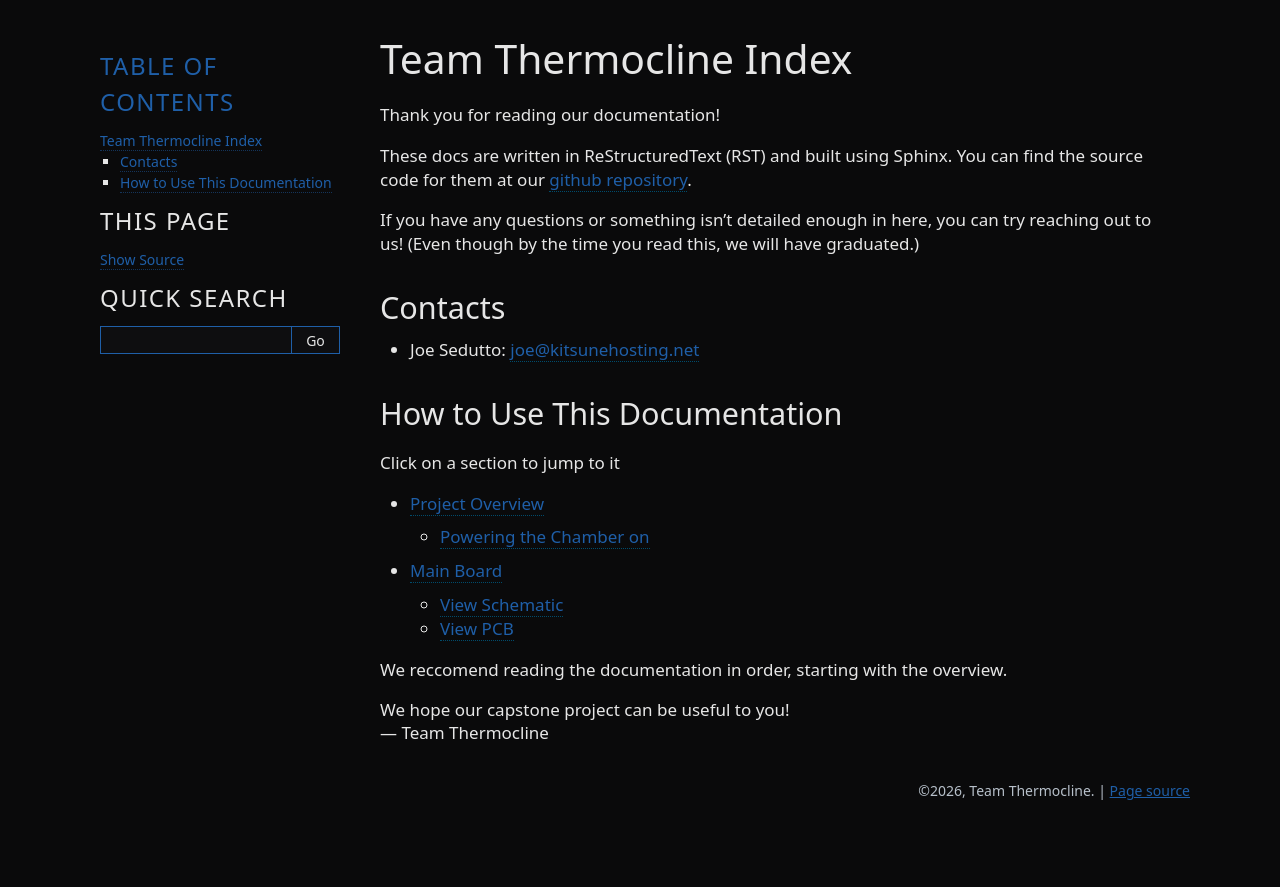
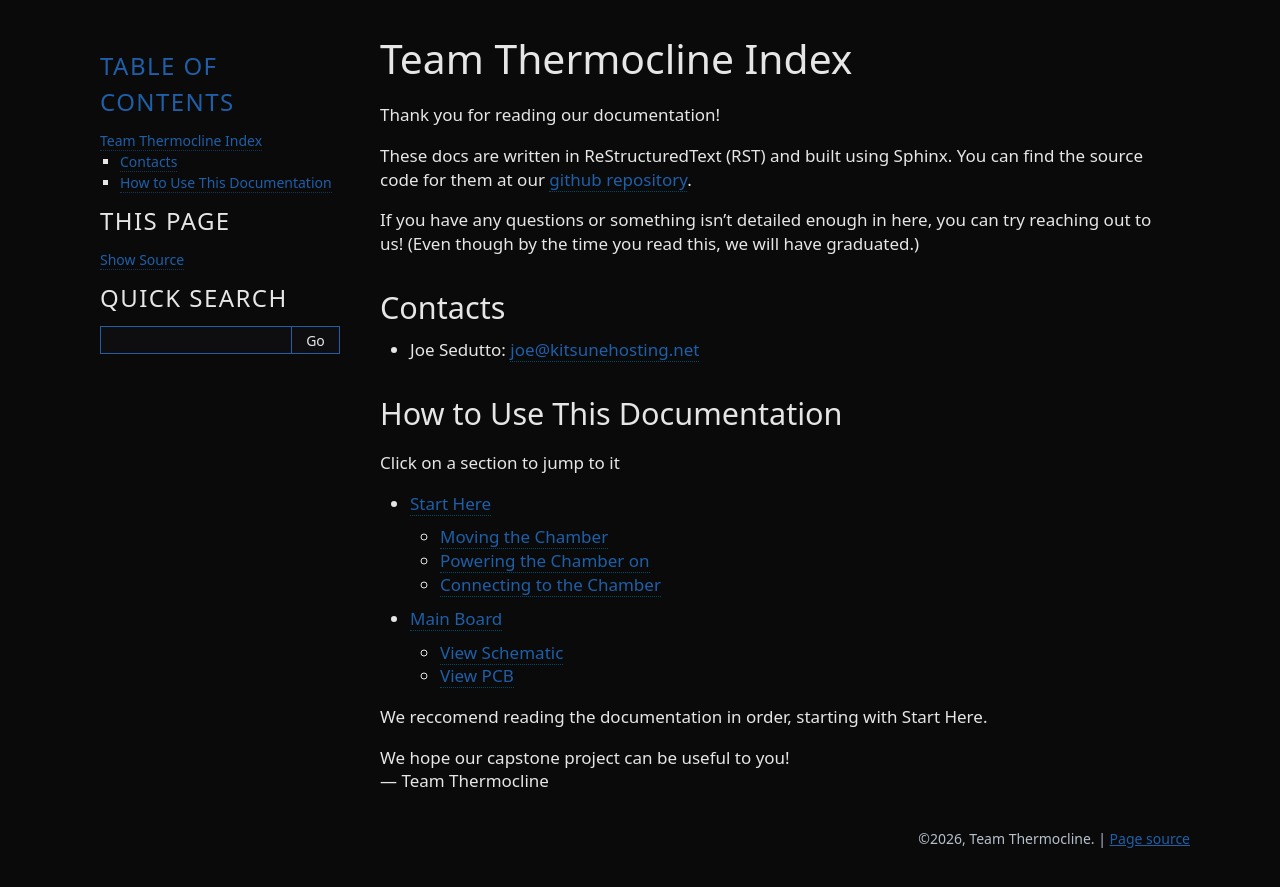
Before and after one commit to Team-Thermocline/team-thermocline.github.io, a Sphinx documentation site: the page built from docs/index.rst, in a window 1280 px wide. Shown: the top 887 px of the page. Built offline with Sphinx 7.4.7, drawn with Linux system fonts in a browser that asks for light colours.

Commit message:
Bump docs a little

```diff
--- a/docs/index.rst
+++ b/docs/index.rst
@@ -22,10 +22,10 @@ How to Use This Documentation
    :maxdepth: 2
    :caption: Click on a section to jump to it
 
-   overview
+   starthere
    main-board
 
-We reccomend reading the documentation in order, starting with the overview.
+We reccomend reading the documentation in order, starting with Start Here.
 
 
 | We hope our capstone project can be useful to you!
```
Also changed, not shown: docs/starthere.rst (renamed from docs/overview.rst, +14 -2 lines).
